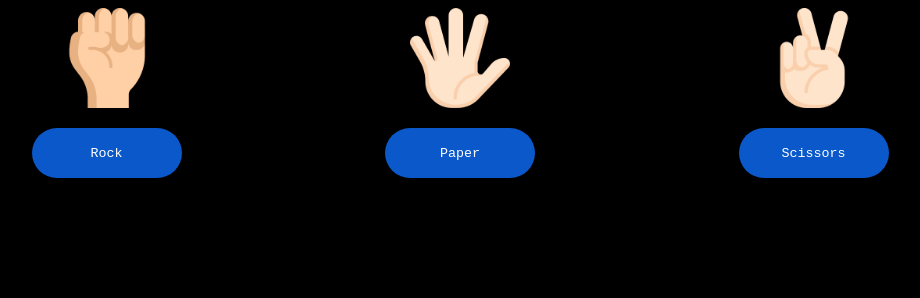
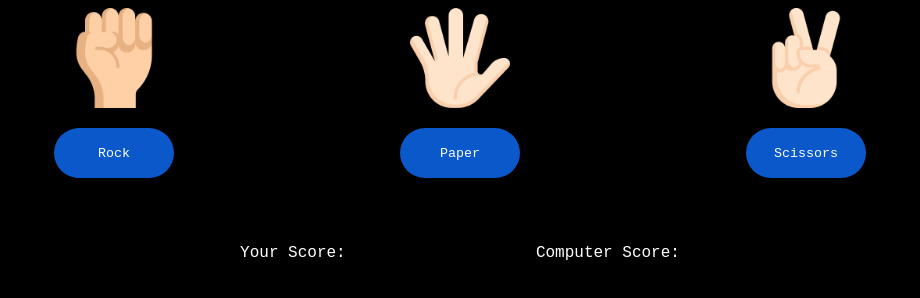
Before and after one commit to omid-mousavi/odin-rock-paper-scissors, a plain HTML site: page index.html in a window 1280 px wide. Shown: the whole page, without its empty margins (180-1100 px from the left). Drawn offline with Linux system fonts and the light colour scheme.

Commit message:
flexed things

```diff
--- a/index.html
+++ b/index.html
@@ -20,10 +20,14 @@
       <img src="letter-v.png" alt="scissors in hand sign">
       <button class="scissors-button">Scissors</button>
     </div>
+  </div>
 
-  </div>
   <div class="result-div">
-
+    <div class="current-result"></div>
+    <div class="score-div">
+      <div>Your Score: <span class="your-score"></span></div>
+      <div>Computer Score: <span class="computer-score"></span></div>
+    </div>
   </div>
   <script src="javascript.js"></script>
 </body>
--- a/styles.css
+++ b/styles.css
@@ -13,7 +13,7 @@ button {
   background-color: #0a58ca;
   border: 0;
   border-radius: 30px;
-  width: 150px;
+  width: 120px; /* was 150 */
   height: 50px;
 }
 
@@ -21,6 +21,28 @@ button {
   height: 170px;
   display: flex;
   justify-content: space-evenly;
+}
+
+.result-div {
+  display: flex;
+  gap: 16px;
+  flex-direction: column;
+  justify-content: center;
+  align-items: center;
+  padding: 50px;
+}
+
+.score-div {
+  display: flex;
+  justify-content: space-around;
+  width: 630px;
+}
+
+.your-score {
+  color: #00ff00;
+}
+.computer-score {
+  color: #ff0000;
 }
 
 .button-item {
```
